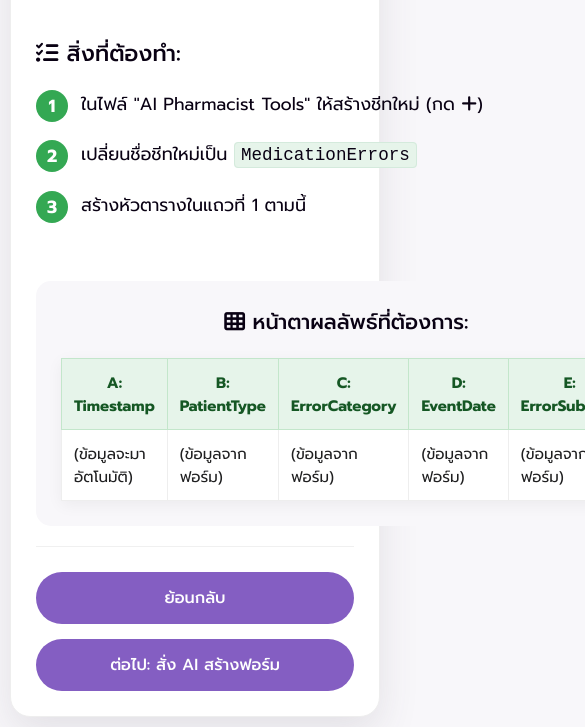
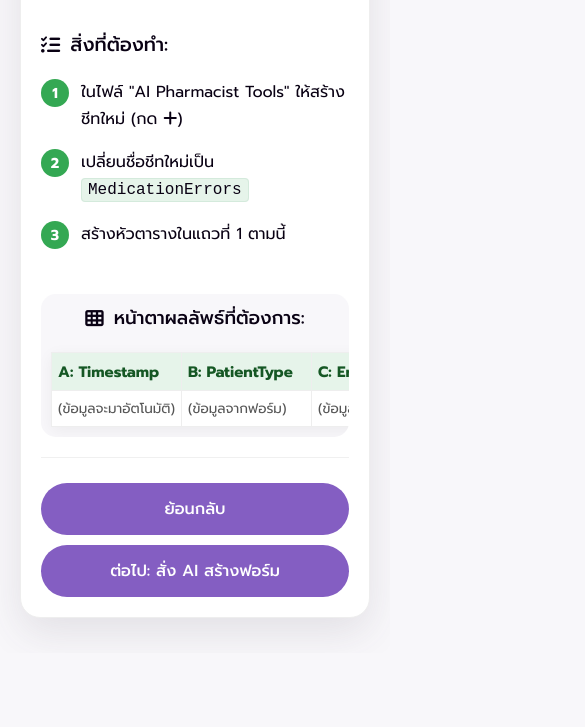
Before and after one commit to pharmacist-sabot/ai-workshop-slides, a plain HTML site: page slide32.html in a window 390 px wide. Shown: the part 191-918 px from the top of the page, 585 px wide, since content can reach past the window. After the commit the page ends 844 px from the top, so only its background shows below. Drawn offline with Linux system fonts and the light colour scheme.

Commit message:
fix(ui): Improve reponsive design in slide 32

```diff
--- a/slide32.html
+++ b/slide32.html
@@ -20,12 +20,17 @@
             font-size: 1.4rem;
             margin-bottom: 20px;
             font-weight: 500;
+            display: flex;
+            align-items: center;
+            gap: 10px;
         }
+
         .instructions-panel ol {
             list-style: none;
             padding: 0;
             counter-reset: step-counter;
         }
+
         .instructions-panel li {
             position: relative;
             padding-left: 45px;
@@ -33,18 +38,19 @@
             font-size: 1.1rem;
             line-height: 1.7;
         }
+
         .instructions-panel li::before {
             counter-increment: step-counter;
             content: counter(step-counter);
             position: absolute; left: 0; top: 0; width: 32px; height: 32px;
-            border-radius: 50%; background-color: #34A853; /* Green for Sheets */
+            border-radius: 50%; background-color: #34A853;
             color: white; font-weight: 700; text-align: center; line-height: 32px;
         }
+
         .instructions-panel code {
             background-color: #e6f4ea;
             padding: 2px 6px;
             border-radius: 4px;
-            font-family: 'Courier New', Courier, monospace;
             border: 1px solid #d4eadc;
         }
 
@@ -53,35 +59,156 @@
             border-radius: 15px;
             padding: 25px;
         }
+
         .table-preview-panel h3 {
             text-align: center;
             font-size: 1.3rem;
             margin-bottom: 20px;
             font-weight: 500;
+            display: flex;
+            align-items: center;
+            justify-content: center;
+            gap: 10px;
         }
+
         .table-simulation {
             width: 100%;
             border-collapse: collapse;
             font-size: 0.95rem;
             box-shadow: 0 4px 15px rgba(0,0,0,0.05);
+            margin: 0 auto;
+            table-layout: fixed;
+            overflow-x: auto;
+            border: 1px solid #eee;
         }
+
+        .table-simulation th,
+        .table-simulation td {
+            padding: 12px;
+            border: 1px solid #eee;
+            text-align: left;
+            white-space: nowrap;
+            overflow: hidden;
+            text-overflow: ellipsis;
+            max-width: 100%;
+        }
+
         .table-simulation th {
             background-color: #e6f4ea;
             color: #155724;
-            padding: 12px;
-            border: 1px solid #c3e6cb;
             font-weight: 700;
+            line-height: 1.4;
+            font-size: 0.95rem;
         }
+
         .table-simulation td {
             background-color: #fff;
-            padding: 12px;
-            border: 1px solid #eee;
-            color: var(--light-text);
+            color: #555;
+            line-height: 1.4;
         }
+
+        .table-simulation th:nth-child(1), .table-simulation td:nth-child(1) { min-width: 130px; }
+        .table-simulation th:nth-child(2), .table-simulation td:nth-child(2) { min-width: 130px; }
+        .table-simulation th:nth-child(3), .table-simulation td:nth-child(3) { min-width: 150px; }
+        .table-simulation th:nth-child(4), .table-simulation td:nth-child(4) { min-width: 130px; }
+        .table-simulation th:nth-child(5), .table-simulation td:nth-child(5) { min-width: 150px; }
 
         @media (max-width: 900px) {
             .instruction-layout {
                 grid-template-columns: 1fr;
+                gap: 30px;
+            }
+
+            .instructions-panel h3 {
+                font-size: 1.2rem;
+            }
+
+            .instructions-panel li {
+                font-size: 1rem;
+                padding-left: 40px;
+                margin-bottom: 16px;
+            }
+
+            .instructions-panel li::before {
+                width: 28px;
+                height: 28px;
+                line-height: 28px;
+                font-size: 0.9rem;
+            }
+
+            .table-preview-panel {
+                padding: 15px;
+            }
+
+            .table-preview-panel h3 {
+                font-size: 1.15rem;
+            }
+
+            .table-simulation {
+                font-size: 0.85rem;
+            }
+
+            .table-simulation th,
+            .table-simulation td {
+                padding: 8px 6px;
+            }
+        }
+
+        @media (max-width: 768px) {
+            body {
+                padding: 10px;
+            }
+
+            .slide-card {
+                padding: 20px !important;
+                margin: 10px;
+            }
+
+            h1 {
+                font-size: 1.8rem !important;
+            }
+
+            .subtitle {
+                font-size: 1rem !important;
+                line-height: 1.5;
+            }
+
+            .table-preview-panel {
+                overflow-x: auto;
+                -webkit-overflow-scrolling: touch;
+                scrollbar-width: thin;
+                padding: 10px;
+            }
+
+            .table-simulation {
+                min-width: 600px;
+                width: auto;
+            }
+
+            .card-footer {
+                flex-direction: column;
+                gap: 10px;
+            }
+
+            .nav-button {
+                width: 100%;
+                text-align: center;
+                padding: 12px;
+                font-size: 1rem;
+            }
+        }
+
+        @media (max-width: 768px) {
+            .table-preview-panel::-webkit-scrollbar {
+                height: 6px;
+            }
+            .table-preview-panel::-webkit-scrollbar-thumb {
+                background: #ccc;
+                border-radius: 3px;
+            }
+            .table-preview-panel::-webkit-scrollbar-track {
+                background: #f1f1f1;
+                border-radius: 3px;
             }
         }
     </style>
@@ -93,7 +220,6 @@
             <p class="subtitle">ก่อนจะสร้างฟอร์ม เราต้องเตรียม "หลังบ้าน" สำหรับเก็บข้อมูลให้พร้อมเสียก่อน</p>
 
             <div class="instruction-layout">
-                <!-- Left Column: Steps to do -->
                 <div class="instructions-panel">
                     <h3><i class="fas fa-list-check"></i> สิ่งที่ต้องทำ:</h3>
                     <ol>
@@ -103,7 +229,6 @@
                     </ol>
                 </div>
 
-                <!-- Right Column: Visual Result -->
                 <div class="table-preview-panel">
                     <h3><i class="fas fa-table-cells"></i> หน้าตาผลลัพธ์ที่ต้องการ:</h3>
                     <table class="table-simulation">
```
